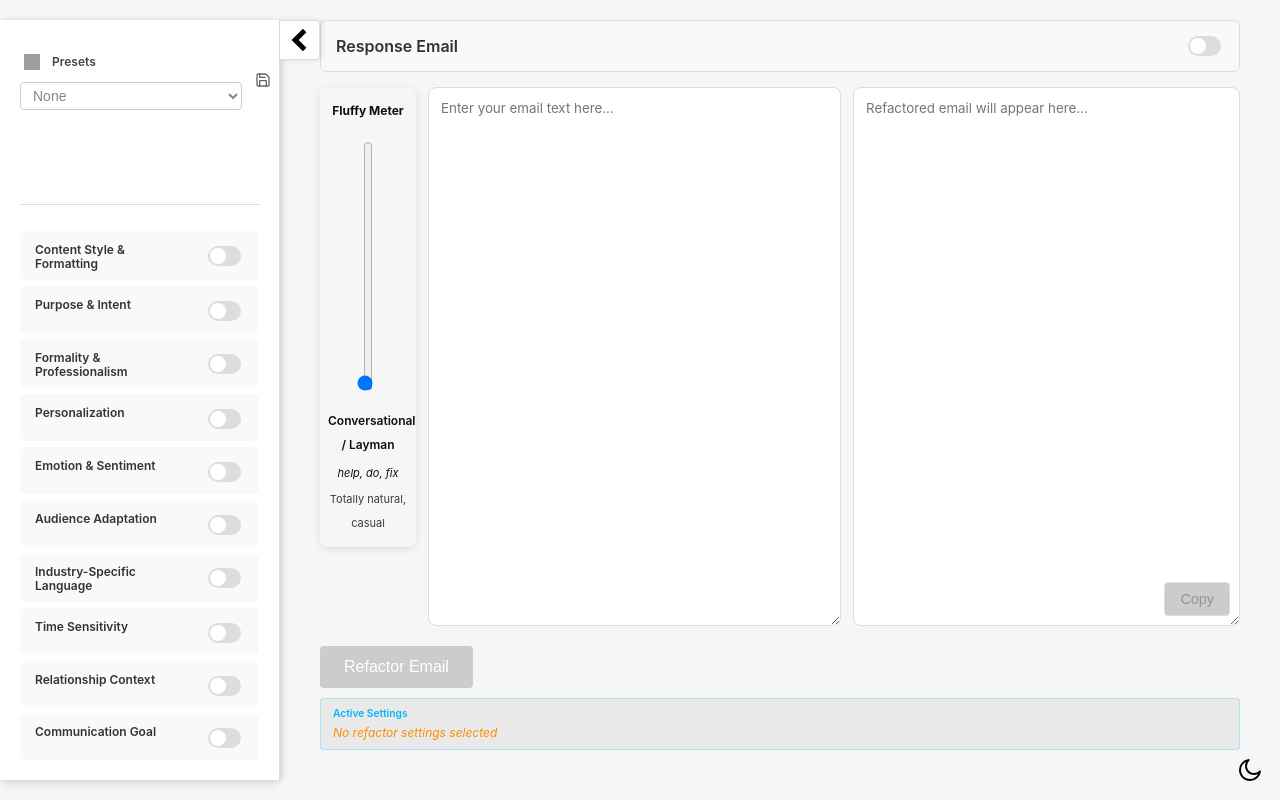
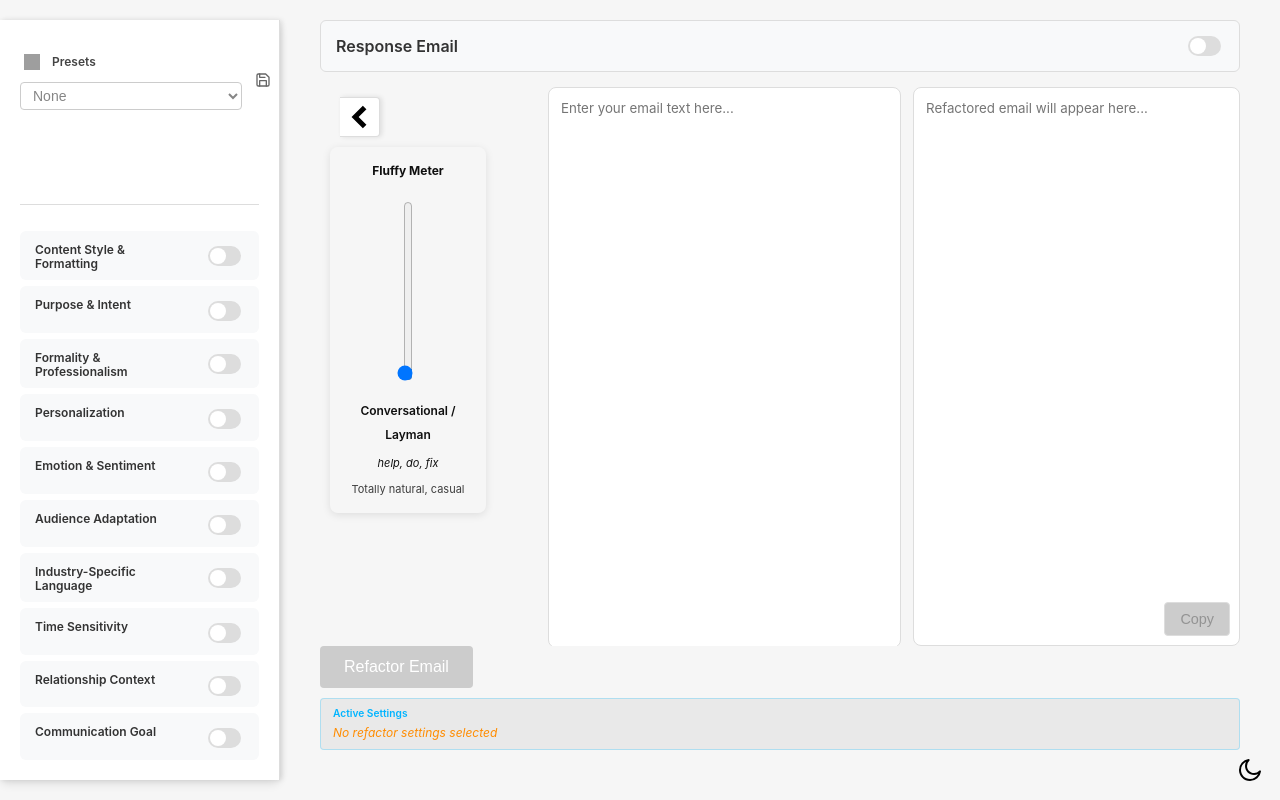
Before and after one commit to ScottBruton/emailRefactor, a React (Vite) app: page / in a window 1280 px wide. Built offline with nearby package versions, Linux system fonts and the light colour scheme; grey boxes are pictures that could not be loaded.

Commit message:
ui updated

```diff
--- a/src/App.css
+++ b/src/App.css
@@ -287,12 +287,8 @@ select:focus {
   flex: 1;
   min-height: 300px;
   position: relative;
-}
-
-.fluffy-meter-wrapper {
-  display: flex;
-  flex-direction: column;
-  align-items: center;
+  height: calc(100vh - 200px);
+  overflow: hidden;
 }
 
 .fluffy-meter-container {
@@ -304,10 +300,13 @@ select:focus {
   padding: 12px 8px;
   border-radius: 8px;
   box-shadow: 0 2px 8px rgba(0, 0, 0, 0.1);
-  width: 80px;
+  width: 140px;
   height: fit-content;
-  position: sticky;
-  top: 20px;
+  position: relative;
+  top: 60px;
+  left: -50px;
+  overflow: visible;
+  z-index: 1200;
 }
 
 .fluffy-meter-container h3 {
@@ -322,7 +321,7 @@ select:focus {
 
 .fluffy-meter {
   width: 30px;
-  height: 250px;
+  height: 180px;
   writing-mode: bt-lr;
   -webkit-appearance: slider-vertical;
   appearance: slider-vertical;
@@ -383,17 +382,18 @@ select:focus {
   display: flex;
   flex: 1;
   gap: 12px;
-  margin-bottom: 20px;
+  height: 100%;
+  overflow: hidden;
 }
 
 .input-panel, .output-panel {
   flex: 1;
-  height: auto;
-  min-height: 300px;
+  height: calc(100% - 24px);
+  min-height: 200px;
   padding: 12px;
   border: 1px solid #ddd;
   border-radius: 8px;
-  resize: vertical;
+  resize: none;
   font-family: inherit;
   background-color: white;
   transition: border-color 0.2s;
@@ -513,9 +513,9 @@ select:focus {
 }
 
 .sidebar-toggle {
-  position: absolute;
-  right: -40px;
-  top: 0px;
+  position: relative;
+  left: 0px;
+  top: 10px;
   width: 40px;
   height: 40px;
   background: white;
@@ -527,8 +527,8 @@ select:focus {
   align-items: center;
   justify-content: center;
   box-shadow: 2px 0 5px rgba(0, 0, 0, 0.1);
-  z-index: 1201;
-  transition: transform 0.3s ease;
+  z-index: 1300;
+  transition: all 0.3s ease;
 }
 
 .sidebar-toggle svg {
@@ -539,7 +539,7 @@ select:focus {
 }
 
 .sidebar-container.hidden .sidebar-toggle {
-  transform: translateX(40px);
+  left: 0;
 }
 
 .sidebar-container.hidden .sidebar-toggle svg {
@@ -574,13 +574,15 @@ select:focus {
   margin-bottom: 25px;
   width: 98%;
   flex-shrink: 0;
+  max-height: 250px;
+  overflow-y: auto;
 }
 
 .original-email-input {
   width: 100%;
   min-height: 120px;
   height: auto;
-  max-height: 250px;
+  max-height: 200px;
   padding: 12px;
   border: 1px solid #ddd;
   border-radius: 8px;
@@ -1538,6 +1540,7 @@ select:focus {
   position: relative;
   display: flex;
   align-items: flex-start;
+  margin-left: 20px;
 }
 
 .fluffy-level-info {
@@ -1545,7 +1548,7 @@ select:focus {
   left: auto;
   margin-left: 0;
   width: 100%;
-  font-size: 11px;
+  font-size: 8px;
   color: var(--text-primary);
   text-align: center;
   margin-top: 8px;
--- a/src/App.jsx
+++ b/src/App.jsx
@@ -1515,20 +1515,7 @@ function App() {
             ))}
           </div>
         </div>
-        <button
-          className="sidebar-toggle"
-          onClick={toggleSidebar}
-          aria-label={sidebarHidden ? 'Show sidebar' : 'Hide sidebar'}
-        >
-          <svg
-            viewBox="0 0 24 24"
-            fill="currentColor"
-            width="24"
-            height="24"
-          >
-            <path d="M15.41 7.41L14 6l-6 6 6 6 1.41-1.41L10.83 12z" stroke="currentColor" strokeWidth="1"/>
-          </svg>
-        </button>
+
       </div>
     );
   };
@@ -1616,7 +1603,22 @@ function App() {
           )}
 
           <div className="panels-container">
+
             <div className="fluffy-meter-wrapper">
+            <button
+              className="sidebar-toggle"
+              onClick={toggleSidebar}
+              aria-label={sidebarHidden ? 'Show sidebar' : 'Hide sidebar'}
+            >
+              <svg
+                viewBox="0 0 24 24"
+                fill="currentColor"
+                width="24"
+                height="24"
+              >
+                <path d="M15.41 7.41L14 6l-6 6 6 6 1.41-1.41L10.83 12z" stroke="currentColor" strokeWidth="1"/>
+              </svg>
+            </button>
               <div className="fluffy-meter-container">
                 <h3>Fluffy Meter</h3>
                 <input
```
